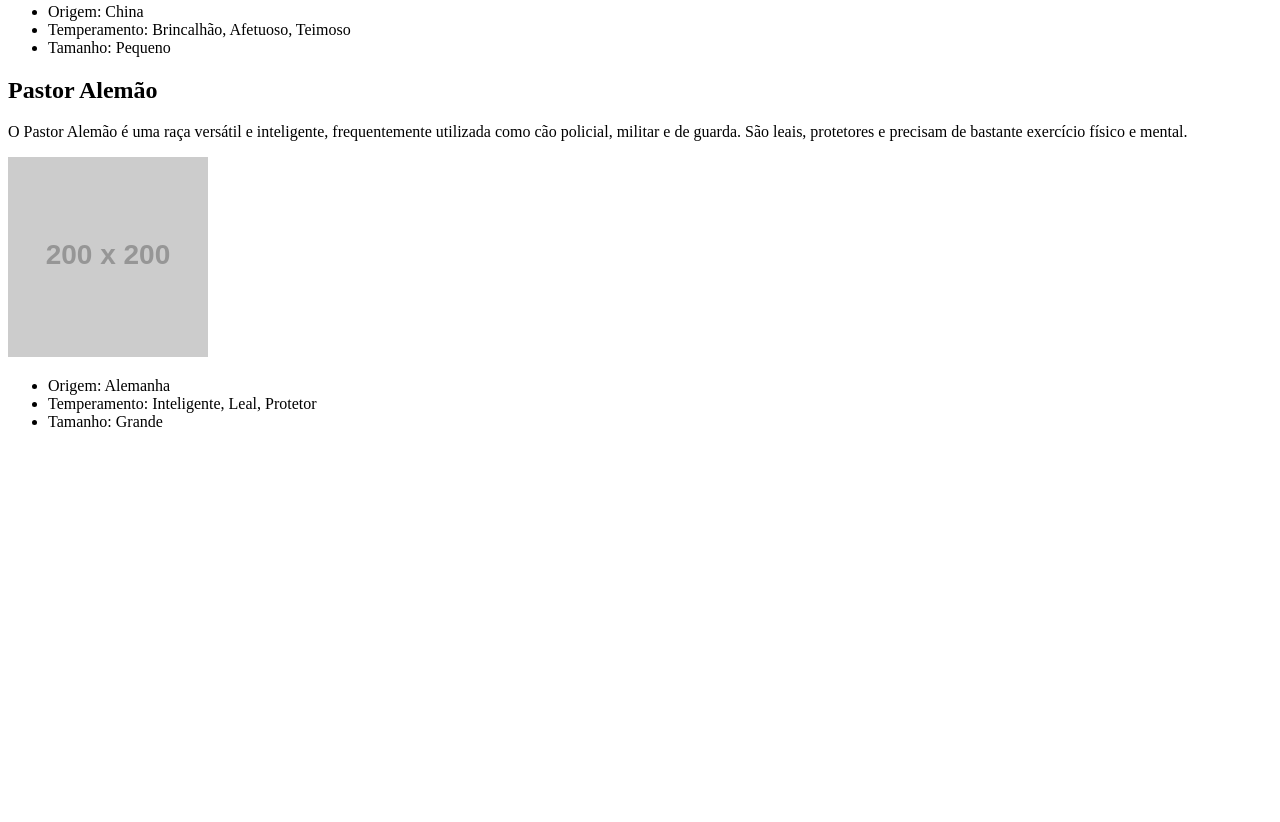
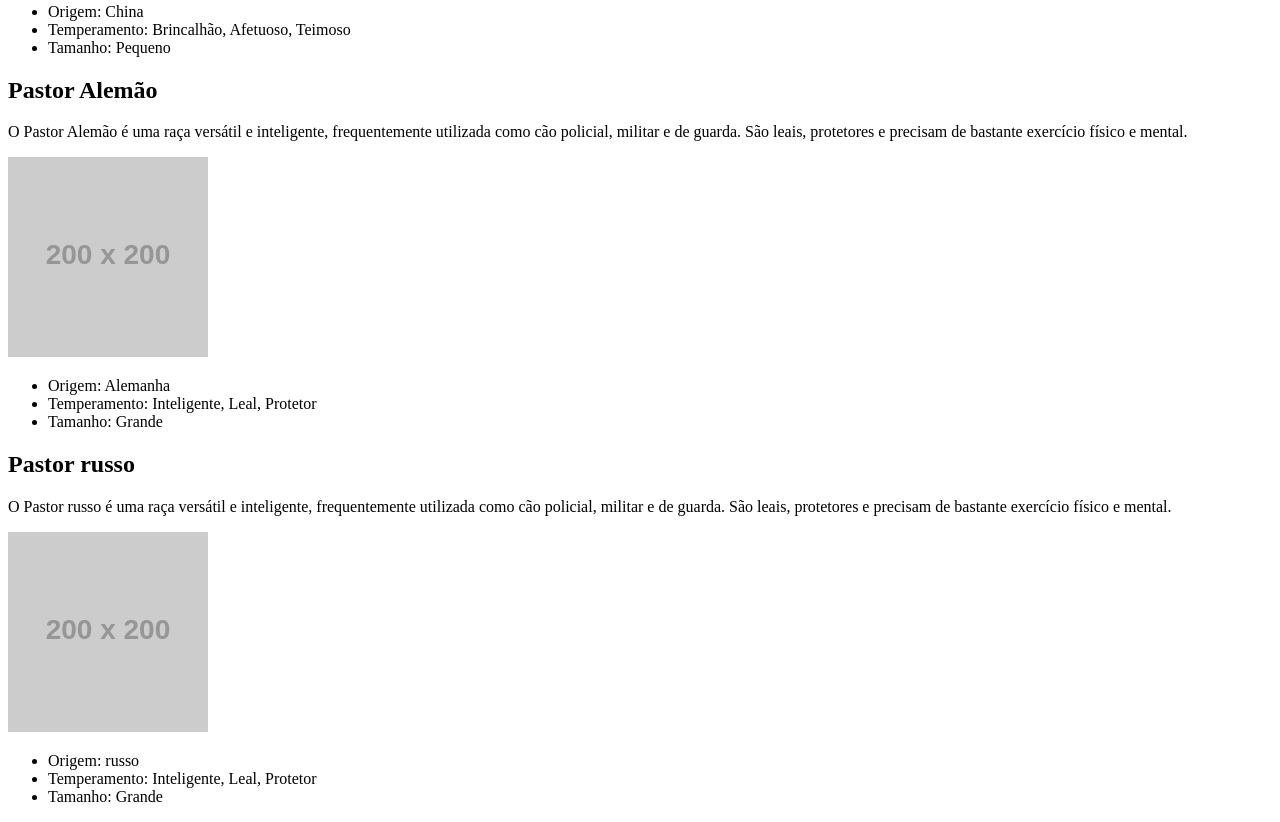
Before and after one commit to Enzo-Belizardo/Projetinho, a plain HTML site: page index.html in a window 1280 px wide. Shown: the part 8651-9473 px from the top of the page. Before the commit the page ends 9098 px from the top, so only its background shows below. Drawn offline with Linux system fonts and the light colour scheme; placeholder pictures from the web are drawn by us.

Commit message:
'Adicionado informação sobre cachorro 4'

```diff
--- a/index.html
+++ b/index.html
@@ -42,5 +42,15 @@
         </ul>
     </section>
 
+    <section>
+        <h2>Pastor russo</h2>
+        <p>O Pastor russo é uma raça versátil e inteligente, frequentemente utilizada como cão policial, militar e de guarda. São leais, protetores e precisam de bastante exercício físico e mental.</p>
+        <img src="https://via.placeholder.com/200/A0522D/FFFFFF?Text=Pastor+Alem%C3%A3o" alt="Pastor Alemão" width="200">
+        <ul>
+            <li>Origem: russo</li>
+            <li>Temperamento: Inteligente, Leal, Protetor</li>
+            <li>Tamanho: Grande</li>
+        </ul>
+    </section>
 </body>
 </html>
```
